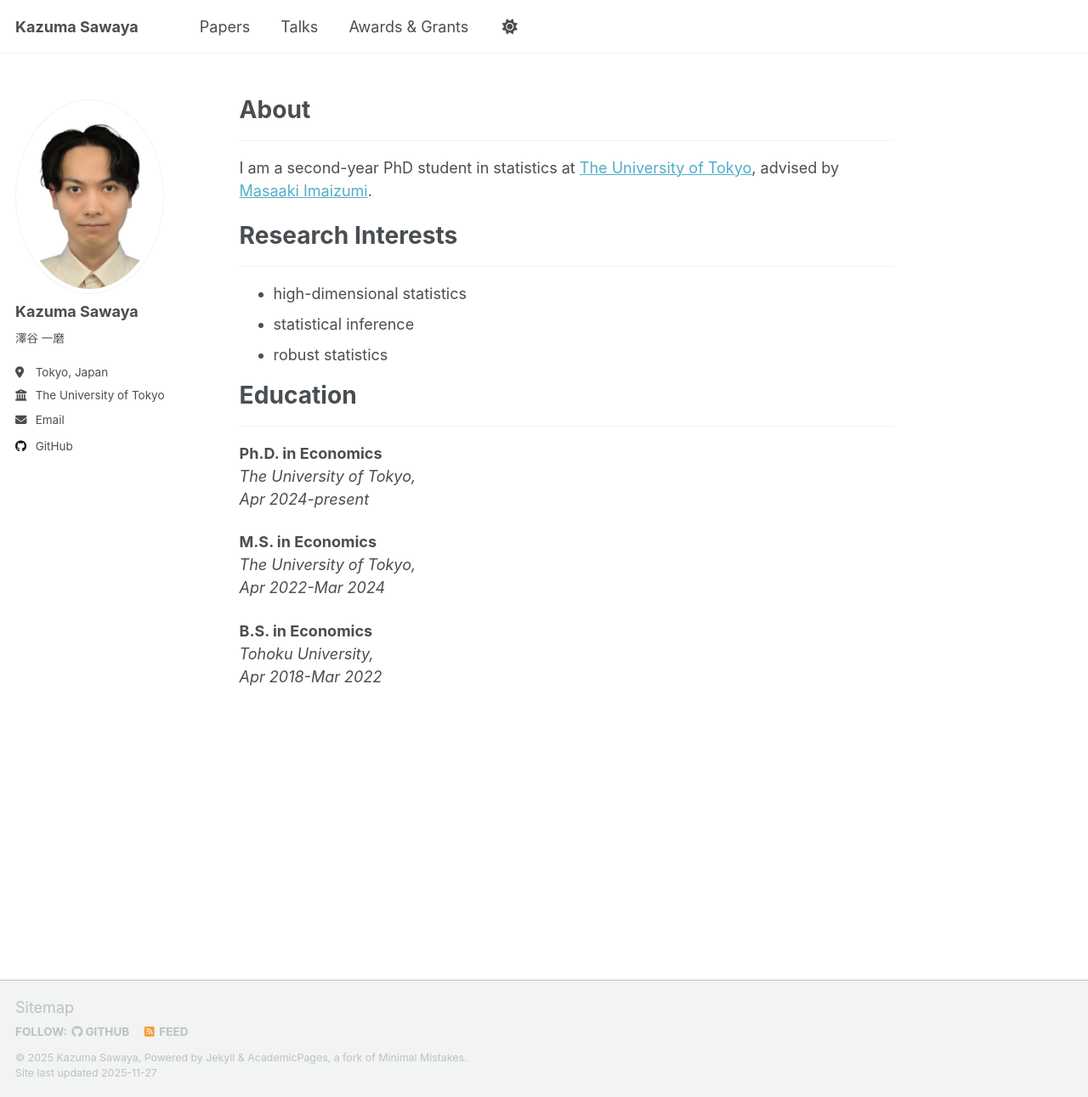
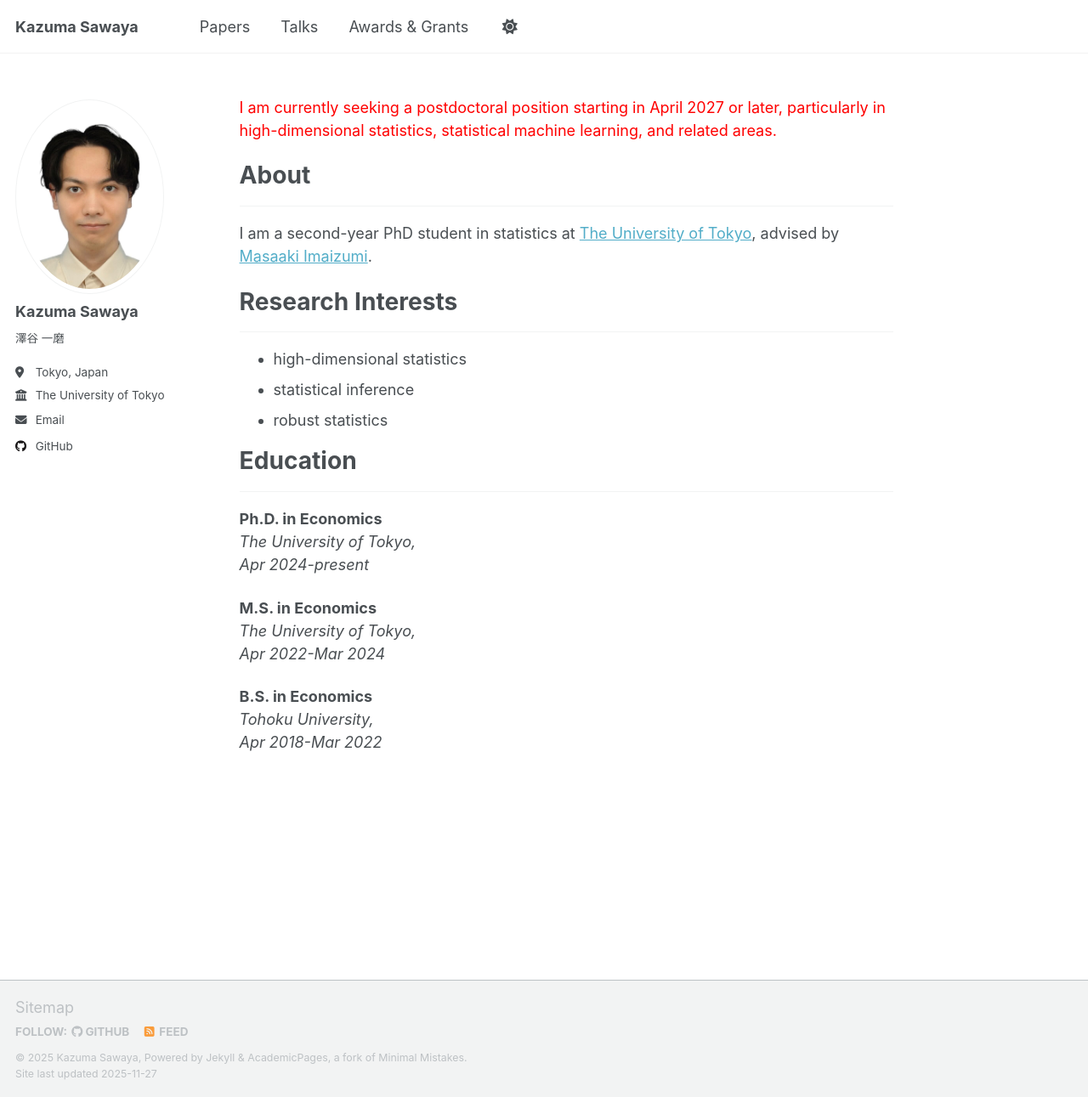
Before and after one commit to sawaya-ka/sawaya-ka.github.io, a Jekyll site: the page built from _pages/about.md, in a window 1280 px wide and 1291 px high. Shown: the whole window at 85% size. Built offline with Jekyll 4.4.1, drawn with Linux system fonts in a browser that asks for light colours; a script that is not in the unit is left out.

Commit message:
Update about.md

```diff
--- a/_pages/about.md
+++ b/_pages/about.md
@@ -7,6 +7,9 @@ redirect_from:
   - /home/
   - /home.html
 ---
+
+<span style="color: red; ">I am currently seeking a postdoctoral position starting in April 2027 or later,
+particularly in high-dimensional statistics, statistical machine learning, and related areas.</span>
 
 # About
 ---
```
